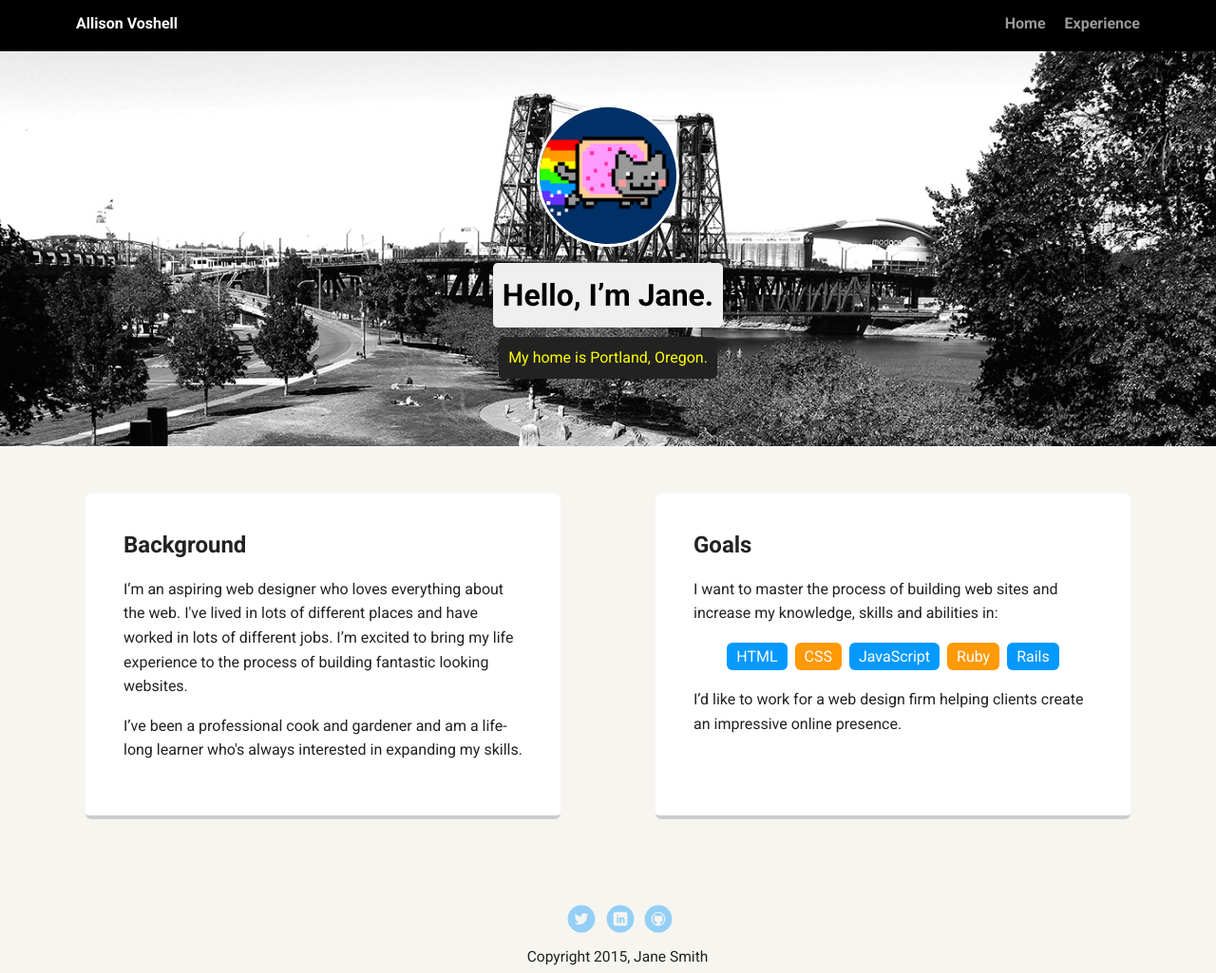
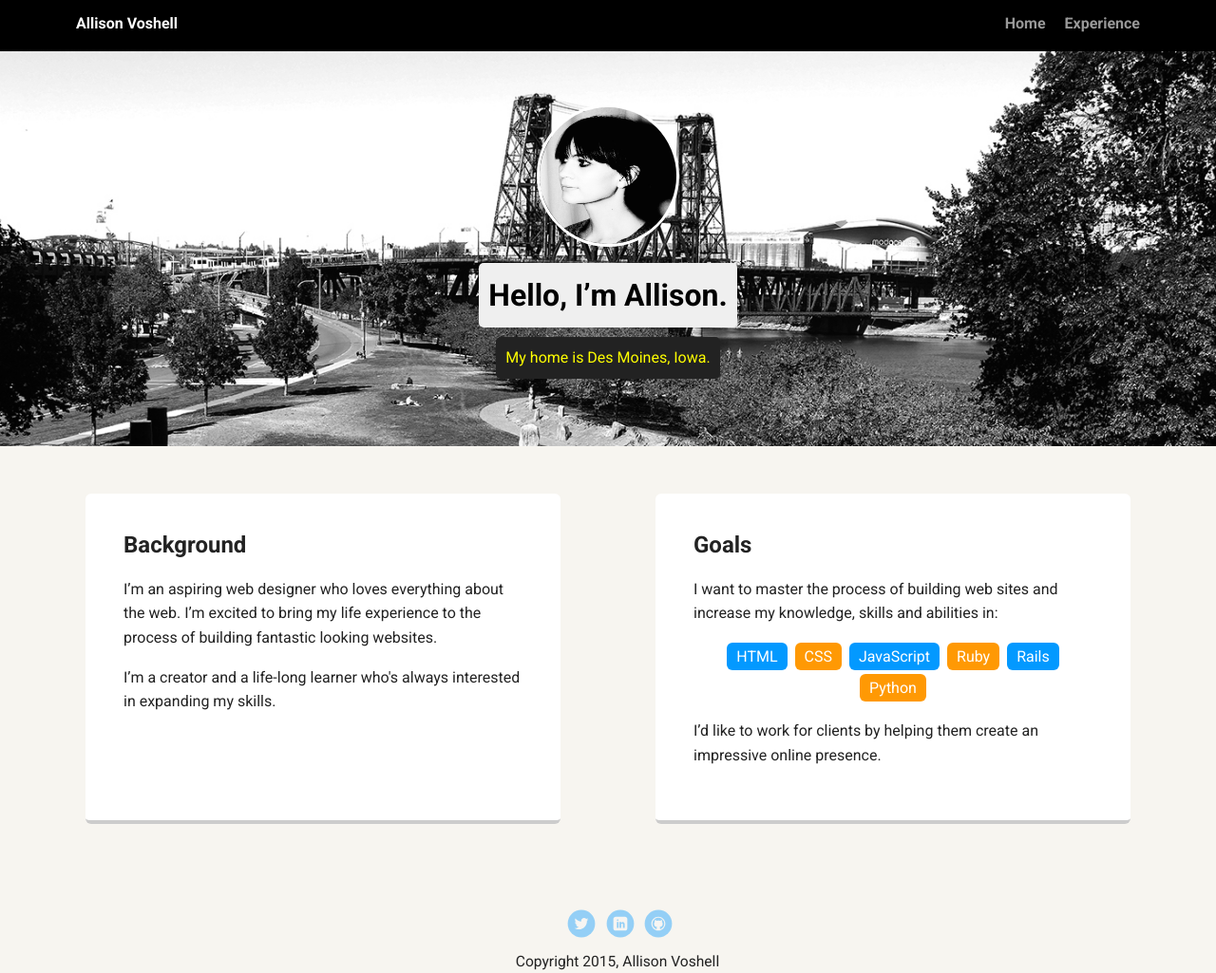
Before and after one commit to avoshell/Treehouse-Portfolio, a plain HTML site: page index.html in a window 1280 px wide. Shown: the whole page at 95% size. Drawn offline with Linux system fonts and the light colour scheme; a web font is replaced by a local one.

Commit message:
Updated info and added profile pic

```diff
--- a/index.html
+++ b/index.html
@@ -17,16 +17,16 @@
     </div>
 
     <header>
-      <img src="images/me.png" alt="Drawing of Jane Smith" class="profile-image">
-      <h1 class="tag name">Hello, I’m Jane.</h1>
-      <p class="tag location">My home is Portland, Oregon.</p>
+      <img src="images/profile-pic.jpg" alt="Picture of Allison Voshell" class="profile-image">
+      <h1 class="tag name">Hello, I’m Allison.</h1>
+      <p class="tag location">My home is Des Moines, Iowa.</p>
     </header>
 
     <main class="flex">
       <div class="card">
         <h2>Background</h2>
-        <p>I’m an aspiring web designer who loves everything about the web. I've lived in lots of different places and have worked in lots of different jobs. I’m excited to bring my life experience to the process of building fantastic looking websites.</p>
-        <p>I’ve been a professional cook and gardener and am a life-long learner who's always interested in expanding my skills.</p>
+        <p>I’m an aspiring web designer who loves everything about the web.  I’m excited to bring my life experience to the process of building fantastic looking websites.</p>
+        <p>I’m a creator and a life-long learner who's always interested in expanding my skills.</p>
       </div>
 
       <div class="card">
@@ -38,8 +38,9 @@
           <li>JavaScript</li>
           <li>Ruby</li>
           <li>Rails</li>
+          <li>Python</li>
         </ul>
-        <p>I’d like to work for a web design firm helping clients create an impressive online presence.</p>
+        <p>I’d like to work for clients by helping them create an impressive online presence.</p>
       </div>
 
     </main>
@@ -49,7 +50,7 @@
         <li><a href="#" class="social linkedin">LinkedIn</a></li>
         <li><a href="#" class="social github">Github</a></li>
       </ul>
-      <p class="copyright">Copyright 2015, Jane Smith</p>
+      <p class="copyright">Copyright 2015, Allison Voshell</p>
     </footer>
   </body>
   </html>
```
Also changed, not shown: images/profile-pic.jpg (added).
